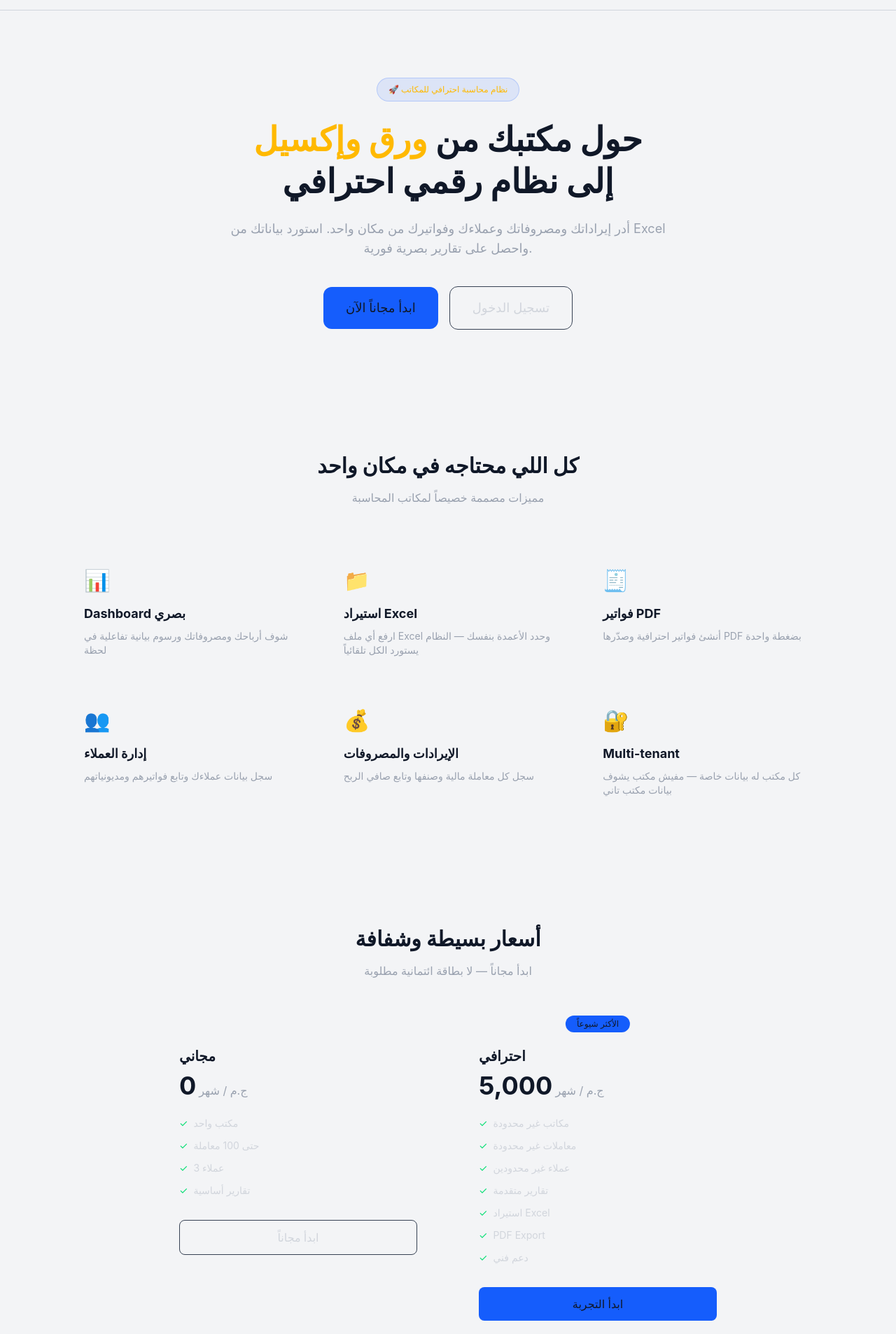
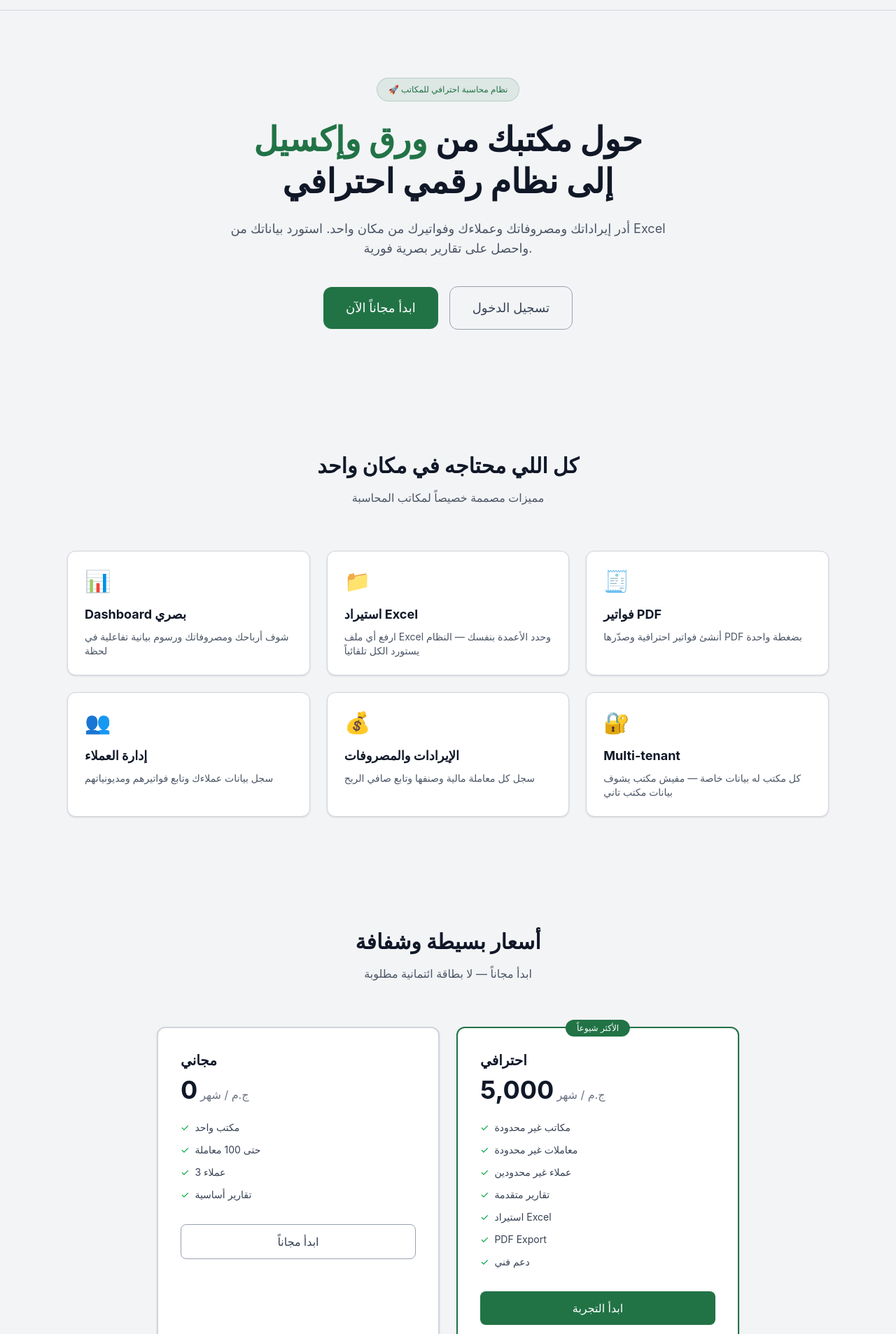
Before and after one commit to Saiffarghaly/v-accounting, a React (Vite) app in the folder client/: page / in a window 1280 px wide. Shown: the part 54-1960 px from the top of the page at 70% size. Built offline with nearby package versions, Linux system fonts and the light colour scheme.

Commit message:
excel theme dashboard

```diff
--- a/client/src/pages/Landing.tsx
+++ b/client/src/pages/Landing.tsx
@@ -1,20 +1,30 @@
-const Landing = ({ onLogin, onRegister }: { onLogin: () => void; onRegister: () => void }) => {
+const Landing = ({
+  onLogin,
+  onRegister,
+}: {
+  onLogin: () => void;
+  onRegister: () => void;
+}) => {
   return (
     <div className="min-h-screen bg-gray-100 text-gray-900">
 
       {/* Navbar */}
       <nav className="border-b border-gray-300 px-8 py-4 flex items-center justify-between">
-        <h1 className="text-xl font-bold text-amber-400">💼 V-ACCOUNTING</h1>
+        <h1 className="text-xl font-bold text-[#217346]">
+          💼 V-ACCOUNTING
+        </h1>
+
         <div className="flex items-center gap-4">
           <button
             onClick={onLogin}
-            className="text-gray-400 hover:text-gray-900 text-sm transition"
+            className="text-gray-600 hover:text-gray-900 text-sm transition"
           >
             تسجيل الدخول
           </button>
+
           <button
             onClick={onRegister}
-            className="bg-blue-600 hover:bg-blue-700 text-gray-900 text-sm px-4 py-2 rounded-lg transition"
+            className="bg-[#217346] hover:bg-[#1b5e38] text-white text-sm px-4 py-2 rounded-lg transition"
           >
             ابدأ مجاناً
           </button>
@@ -23,27 +33,33 @@ const Landing = ({ onLogin, onRegister }: { onLogin: () => void; onRegister: ()
 
       {/* Hero */}
       <section className="text-center py-24 px-8">
-        <div className="inline-block bg-blue-600/10 border border-blue-600/20 text-amber-400 text-xs px-4 py-2 rounded-full mb-6">
+        <div className="inline-block bg-[#217346]/10 border border-[#217346]/20 text-[#217346] text-xs px-4 py-2 rounded-full mb-6">
           🚀 نظام محاسبة احترافي للمكاتب
         </div>
+
         <h2 className="text-5xl font-bold mb-6 leading-tight">
           حول مكتبك من
-          <span className="text-amber-400"> ورق وإكسيل </span>
-          <br />إلى نظام رقمي احترافي
+          <span className="text-[#217346]"> ورق وإكسيل </span>
+          <br />
+          إلى نظام رقمي احترافي
         </h2>
-        <p className="text-gray-400 text-lg mb-10 max-w-2xl mx-auto">
-          أدر إيراداتك ومصروفاتك وعملاءك وفواتيرك من مكان واحد. استورد بياناتك من Excel واحصل على تقارير بصرية فورية.
+
+        <p className="text-gray-600 text-lg mb-10 max-w-2xl mx-auto">
+          أدر إيراداتك ومصروفاتك وعملاءك وفواتيرك من مكان واحد.
+          استورد بياناتك من Excel واحصل على تقارير بصرية فورية.
         </p>
+
         <div className="flex items-center justify-center gap-4">
           <button
             onClick={onRegister}
-            className="bg-blue-600 hover:bg-blue-700 text-gray-900 px-8 py-4 rounded-xl text-lg font-medium transition"
+            className="bg-[#217346] hover:bg-[#1b5e38] text-white px-8 py-4 rounded-xl text-lg font-medium transition"
           >
             ابدأ مجاناً الآن
           </button>
+
           <button
             onClick={onLogin}
-            className="border border-gray-700 hover:border-gray-500 text-gray-300 px-8 py-4 rounded-xl text-lg transition"
+            className="border border-gray-400 hover:border-gray-600 text-gray-700 px-8 py-4 rounded-xl text-lg transition"
           >
             تسجيل الدخول
           </button>
@@ -52,21 +68,60 @@ const Landing = ({ onLogin, onRegister }: { onLogin: () => void; onRegister: ()
 
       {/* Features */}
       <section className="py-20 px-8 max-w-6xl mx-auto">
-        <h3 className="text-3xl font-bold text-center mb-4">كل اللي محتاجه في مكان واحد</h3>
-        <p className="text-gray-400 text-center mb-16">مميزات مصممة خصيصاً لمكاتب المحاسبة</p>
-        <div className="grid grid-cols-3 gap-6">
+        <h3 className="text-3xl font-bold text-center mb-4">
+          كل اللي محتاجه في مكان واحد
+        </h3>
+
+        <p className="text-gray-600 text-center mb-16">
+          مميزات مصممة خصيصاً لمكاتب المحاسبة
+        </p>
+
+        <div className="grid grid-cols-1 md:grid-cols-2 lg:grid-cols-3 gap-6">
           {[
-            { icon: "📊", title: "Dashboard بصري", desc: "شوف أرباحك ومصروفاتك ورسوم بيانية تفاعلية في لحظة" },
-            { icon: "📁", title: "استيراد Excel", desc: "ارفع أي ملف Excel وحدد الأعمدة بنفسك — النظام يستورد الكل تلقائياً" },
-            { icon: "🧾", title: "فواتير PDF", desc: "أنشئ فواتير احترافية وصدّرها PDF بضغطة واحدة" },
-            { icon: "👥", title: "إدارة العملاء", desc: "سجل بيانات عملاءك وتابع فواتيرهم ومديونياتهم" },
-            { icon: "💰", title: "الإيرادات والمصروفات", desc: "سجل كل معاملة مالية وصنفها وتابع صافي الربح" },
-            { icon: "🔐", title: "Multi-tenant", desc: "كل مكتب له بيانات خاصة — مفيش مكتب يشوف بيانات مكتب تاني" },
+            {
+              icon: "📊",
+              title: "Dashboard بصري",
+              desc: "شوف أرباحك ومصروفاتك ورسوم بيانية تفاعلية في لحظة",
+            },
+            {
+              icon: "📁",
+              title: "استيراد Excel",
+              desc: "ارفع أي ملف Excel وحدد الأعمدة بنفسك — النظام يستورد الكل تلقائياً",
+            },
+            {
+              icon: "🧾",
+              title: "فواتير PDF",
+              desc: "أنشئ فواتير احترافية وصدّرها PDF بضغطة واحدة",
+            },
+            {
+              icon: "👥",
+              title: "إدارة العملاء",
+              desc: "سجل بيانات عملاءك وتابع فواتيرهم ومديونياتهم",
+            },
+            {
+              icon: "💰",
+              title: "الإيرادات والمصروفات",
+              desc: "سجل كل معاملة مالية وصنفها وتابع صافي الربح",
+            },
+            {
+              icon: "🔐",
+              title: "Multi-tenant",
+              desc: "كل مكتب له بيانات خاصة — مفيش مكتب يشوف بيانات مكتب تاني",
+            },
           ].map((f, i) => (
-            <div key={i} className="bg-whiteborder border-gray-300 rounded-xl p-6 hover:border-blue-500/50 transition">
+            <div
+              key={i}
+              className="bg-white border border-gray-300 rounded-xl p-6 hover:border-[#217346]/50 shadow-sm transition"
+            >
               <p className="text-3xl mb-4">{f.icon}</p>
-              <h4 className="font-bold text-lg mb-2">{f.title}</h4>
-              <p className="text-gray-400 text-sm">{f.desc}</p>
+
+              <h4 className="font-bold text-lg mb-2">
+                {f.title}
+              </h4>
+
+              <p className="text-gray-600 text-sm">
+                {f.desc}
+              </p>
             </div>
           ))}
         </div>
@@ -74,15 +129,26 @@ const Landing = ({ onLogin, onRegister }: { onLogin: () => void; onRegister: ()
 
       {/* Pricing */}
       <section className="py-20 px-8 max-w-4xl mx-auto">
-        <h3 className="text-3xl font-bold text-center mb-4">أسعار بسيطة وشفافة</h3>
-        <p className="text-gray-400 text-center mb-16">ابدأ مجاناً — لا بطاقة ائتمانية مطلوبة</p>
-        <div className="grid grid-cols-2 gap-6">
+        <h3 className="text-3xl font-bold text-center mb-4">
+          أسعار بسيطة وشفافة
+        </h3>
+
+        <p className="text-gray-600 text-center mb-16">
+          ابدأ مجاناً — لا بطاقة ائتمانية مطلوبة
+        </p>
+
+        <div className="grid grid-cols-1 md:grid-cols-2 gap-6">
           {[
             {
               name: "مجاني",
               price: "0",
-              color: "border-gray-700",
-              features: ["مكتب واحد", "حتى 100 معاملة", "3 عملاء", "تقارير أساسية"],
+              color: "border-gray-300",
+              features: [
+                "مكتب واحد",
+                "حتى 100 معاملة",
+                "3 عملاء",
+                "تقارير أساسية",
+              ],
               cta: "ابدأ مجاناً",
               action: onRegister,
               highlight: false,
@@ -90,37 +156,65 @@ const Landing = ({ onLogin, onRegister }: { onLogin: () => void; onRegister: ()
             {
               name: "احترافي",
               price: "5,000",
-              color: "border-blue-500",
-              features: ["مكاتب غير محدودة", "معاملات غير محدودة", "عملاء غير محدودين", "تقارير متقدمة", "استيراد Excel", "PDF Export", "دعم فني"],
+              color: "border-[#217346]",
+              features: [
+                "مكاتب غير محدودة",
+                "معاملات غير محدودة",
+                "عملاء غير محدودين",
+                "تقارير متقدمة",
+                "استيراد Excel",
+                "PDF Export",
+                "دعم فني",
+              ],
               cta: "ابدأ التجربة",
               action: onRegister,
               highlight: true,
             },
           ].map((plan, i) => (
-            <div key={i} className={`bg-whiteborder-2 ${plan.color} rounded-xl p-8 ${plan.highlight ? "relative" : ""}`}>
+            <div
+              key={i}
+              className={`bg-white border-2 ${plan.color} rounded-xl p-8 shadow-sm ${
+                plan.highlight ? "relative" : ""
+              }`}
+            >
               {plan.highlight && (
-                <div className="absolute -top-3 left-1/2 -translate-x-1/2 bg-blue-600 text-gray-900 text-xs px-4 py-1 rounded-full">
+                <div className="absolute -top-3 left-1/2 -translate-x-1/2 bg-[#217346] text-white text-xs px-4 py-1 rounded-full">
                   الأكثر شيوعاً
                 </div>
               )}
-              <h4 className="text-xl font-bold mb-2">{plan.name}</h4>
+
+              <h4 className="text-xl font-bold mb-2">
+                {plan.name}
+              </h4>
+
               <div className="flex items-baseline gap-1 mb-6">
-                <span className="text-4xl font-bold">{plan.price}</span>
-                <span className="text-gray-400">ج.م / شهر</span>
+                <span className="text-4xl font-bold">
+                  {plan.price}
+                </span>
+
+                <span className="text-gray-500">
+                  ج.م / شهر
+                </span>
               </div>
+
               <ul className="space-y-3 mb-8">
                 {plan.features.map((f, j) => (
-                  <li key={j} className="flex items-center gap-2 text-sm text-gray-300">
-                    <span className="text-green-400">✓</span> {f}
+                  <li
+                    key={j}
+                    className="flex items-center gap-2 text-sm text-gray-700"
+                  >
+                    <span className="text-green-600">✓</span>
+                    {f}
                   </li>
                 ))}
               </ul>
+
               <button
                 onClick={plan.action}
                 className={`w-full py-3 rounded-lg font-medium transition ${
                   plan.highlight
-                    ? "bg-blue-600 hover:bg-blue-700 text-gray-900"
-                    : "border border-gray-700 hover:border-gray-500 text-gray-300"
+                    ? "bg-[#217346] hover:bg-[#1b5e38] text-white"
+                    : "border border-gray-400 hover:border-gray-600 text-gray-700"
                 }`}
               >
                 {plan.cta}
@@ -132,12 +226,18 @@ const Landing = ({ onLogin, onRegister }: { onLogin: () => void; onRegister: ()
 
       {/* CTA */}
       <section className="py-20 px-8 text-center">
-        <div className="bg-blue-600/10 border border-blue-600/20 rounded-2xl p-16 max-w-3xl mx-auto">
-          <h3 className="text-3xl font-bold mb-4">جاهز تبدأ؟</h3>
-          <p className="text-gray-400 mb-8">سجل مكتبك الآن وابدأ إدارة محاسبتك بشكل احترافي</p>
+        <div className="bg-[#217346]/10 border border-[#217346]/20 rounded-2xl p-16 max-w-3xl mx-auto">
+          <h3 className="text-3xl font-bold mb-4">
+            جاهز تبدأ؟
+          </h3>
+
+          <p className="text-gray-600 mb-8">
+            سجل مكتبك الآن وابدأ إدارة محاسبتك بشكل احترافي
+          </p>
+
           <button
             onClick={onRegister}
-            className="bg-blue-600 hover:bg-blue-700 text-gray-900 px-10 py-4 rounded-xl text-lg font-medium transition"
+            className="bg-[#217346] hover:bg-[#1b5e38] text-white px-10 py-4 rounded-xl text-lg font-medium transition"
           >
             أنشئ مكتبك مجاناً
           </button>
```
